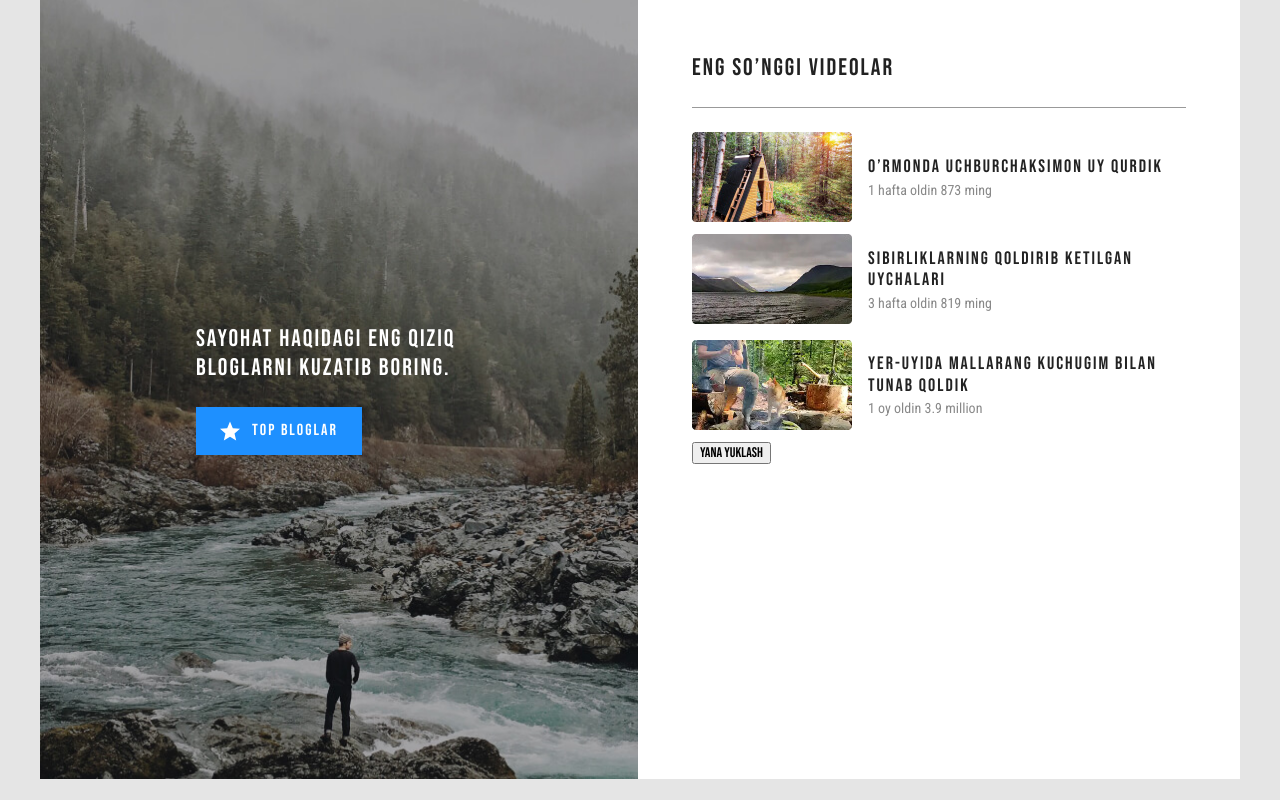
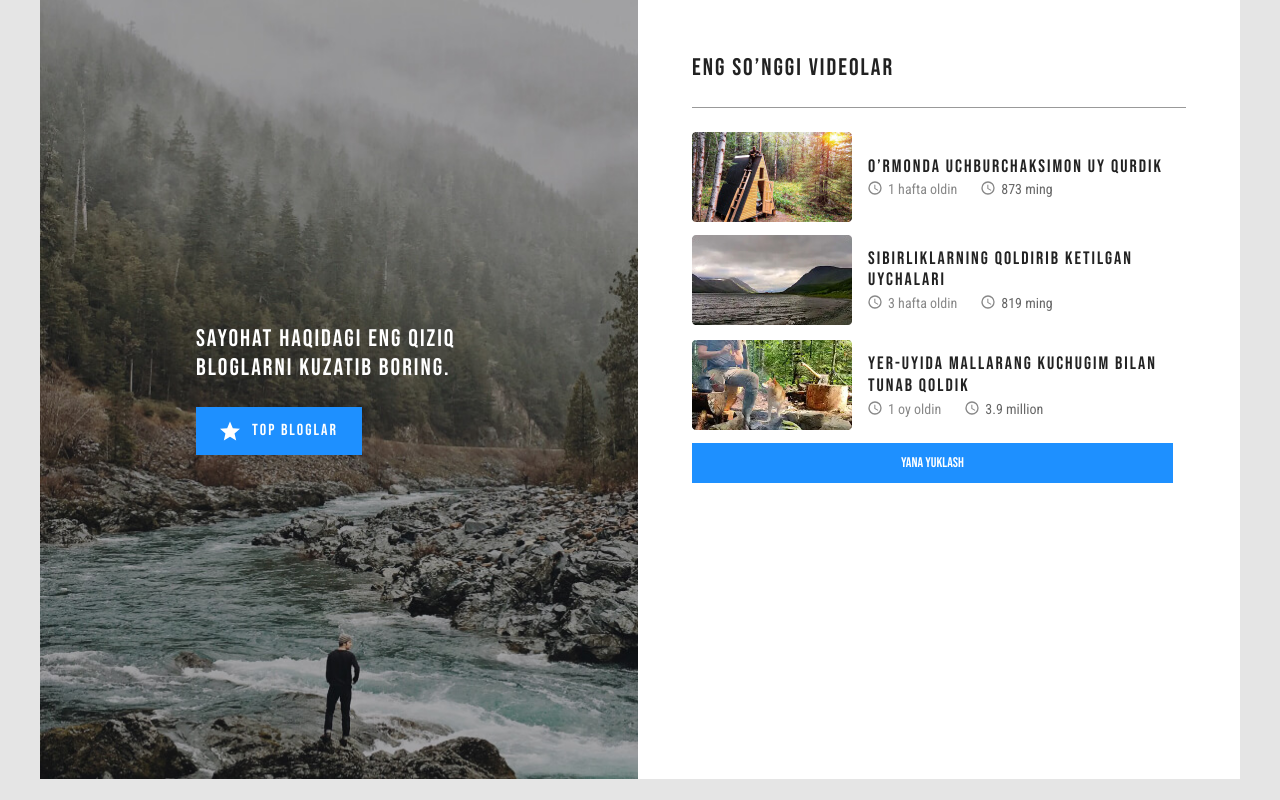
Before and after one commit to akramjonnuriddinov/001-articles, a plain HTML site: page index.html in a window 1280 px wide. Drawn offline with Linux system fonts and the light colour scheme.

Commit message:
Change site-btn

```diff
--- a/css/styles.css
+++ b/css/styles.css
@@ -146,8 +146,68 @@ body {
     font-weight: 400;
 }
 .text-wrapper-info {
+    display: flex;
 }
 .text-wrapper-time {
+    color: #888888;
+    font-size: 14px;
+    line-height: 16.41px;
+    margin-right: 24px;
+    display: flex;
 }
+
+.text-wrapper-time::before {
+    content: "";
+    background-image: url("../img/watch.svg");
+    width: 16px;
+    height: 16px;
+    background-repeat: no-repeat;
+    display: inline-block;
+    margin-right: 4px;
+}
+
 .text-wrapper-count {
+    color: #666666;
+    font-size: 14px;
+    line-height: 16.41px;
+    display: flex;
 }
+
+.text-wrapper-count::before {
+    content: "";
+    background-image: url("../img/watch.svg");
+    display: inline-block;
+    height: 16px;
+    width: 16px;
+    background-repeat: no-repeat;
+    margin-right: 4px;
+}
+
+.last-list-item:last-child {
+    margin-bottom: 23px;
+}
+
+.btn-download {
+    padding: 12px 209px;
+    background-color: #1E90FF;
+    border: none;
+    outline: none;
+    display: flex;
+
+}
+
+.btn-download span {
+    /* font-weight: 700; */
+    color: #FFFFFF;
+    font-size: 14px;
+    line-height: 16.41px;
+    display: block;
+}
+
+.btn-download:hover {
+    background-color: #1E90FFCC;
+}
+
+.btn-download:active {
+    background-color: #1E90FF99;
+}
--- a/index.html
+++ b/index.html
@@ -63,7 +63,9 @@
                     </li>
 
                     <li>
-                        <button>Yana yuklash</button>
+                        <button class="btn-download">
+                            <span>Yana yuklash</span>
+                        </button>
                     </li>
                 </ul>
             </div>
```
